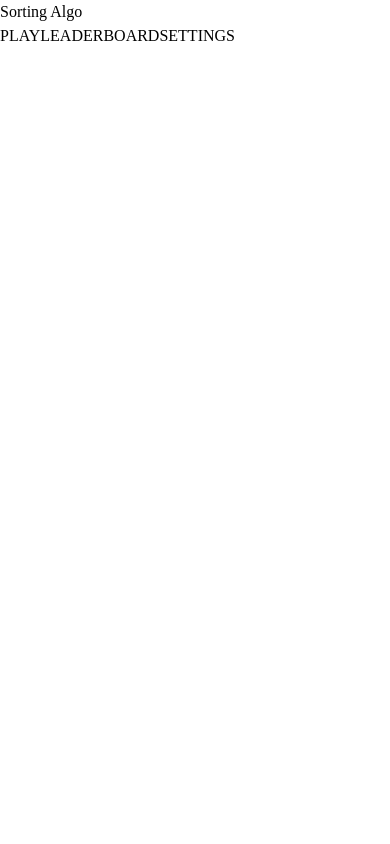
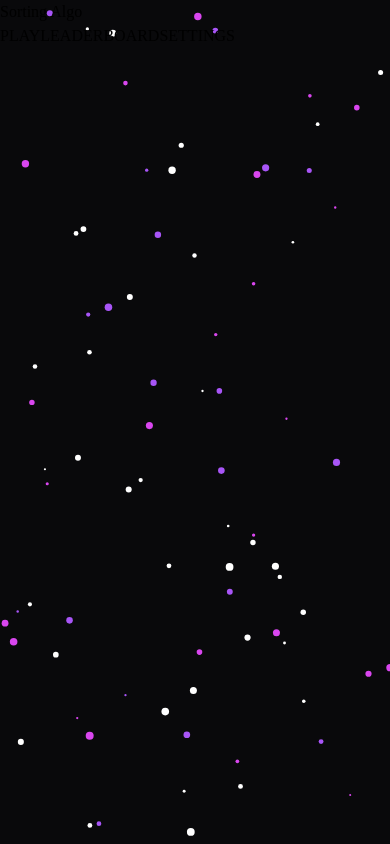
Before and after one commit to Krimzonn/Sorting-Algo-Game, a React (Vite) app in the folder sorting-algo/: page / in a window 390 px wide. Built offline with nearby package versions, Linux system fonts and the light colour scheme; the HTML template or start-up script is replaced by a standard one.

Commit message:
Added the background floating particles

```diff
--- a/sorting-algo/src/components/MainMenu.jsx
+++ b/sorting-algo/src/components/MainMenu.jsx
@@ -1,5 +1,6 @@
 import { useNavigate } from "react-router-dom";
 import { useState } from "react";
+import ParticleBackground from "./ParticleBackground";
 
 function MainMenu()
 {
@@ -13,7 +14,8 @@ function MainMenu()
 
   if (screen === 'main')
   {
-    content = <div className="h-screen flex flex-col items-center justify-center bg-zinc-950">
+    content = <div className="h-screen flex flex-col items-center justify-center">
+                <ParticleBackground />
                 <h1 className="text-5xl font-bold text-fuchsia-500 mb-10">Sorting Algo</h1>
 
                 <div className="flex flex-col gap-4">
--- /dev/null
+++ b/sorting-algo/src/components/ParticleBackground.jsx
@@ -0,0 +1,70 @@
+import { useEffect, useRef } from "react";
+
+function ParticleBackground()
+{
+    const canvasRef = useRef(null);
+
+    useEffect(() => {
+       const canvas = canvasRef.current;
+       const ctx = canvas.getContext('2d');
+
+       canvas.width = window.innerWidth;
+       canvas.height = window.innerHeight;
+
+       const particles = [];
+       const colors = ['#d946ef', '#a855f7', '#ffffff'];
+
+       for (let i = 0; i < 80; i++) {
+       particles.push({
+       x: Math.random() * canvas.width,
+       y: Math.random() * canvas.height,
+       radius: Math.random() * 3 + 1,
+       speedX: (Math.random() - 0.5) * 1.5,
+       speedY: (Math.random() - 0.5) * 1.5,
+       color: colors[Math.floor(Math.random() * colors.length)]
+     })
+                                     }
+
+       const animate = () => {
+        ctx.clearRect(0, 0, canvas.width, canvas.height);
+
+
+        particles.forEach(p => {
+        p.x += p.speedX;
+        p.y += p.speedY;
+
+        if (p.x < 0) p.x = canvas.width;
+        if (p.x > canvas.width) p.x = 0;
+        if (p.y < 0) p.y = canvas.height;
+        if (p.y > canvas.height) p.y = 0;
+
+        ctx.beginPath();
+        ctx.arc(p.x, p.y, p.radius, 0, Math.PI * 2);
+        ctx.fillStyle = p.color;
+        ctx.fill();
+  });
+
+  requestAnimationFrame(animate);
+}
+
+    const animationId = requestAnimationFrame(animate);
+
+       return () => cancelAnimationFrame(animationId);
+    }, [])
+
+    return (
+          <canvas ref={canvasRef}
+          style={{
+            position: "fixed",
+            top: 0,
+            left: 0,
+            width: '100%',
+            height: '100%',
+            zIndex: -1
+          }}
+          ></canvas>
+    );
+
+}
+
+export default ParticleBackground;
--- a/sorting-algo/src/index.css
+++ b/sorting-algo/src/index.css
@@ -9,3 +9,7 @@
 .floating {
   animation: float 3s ease-in-out infinite;
 }
+
+body {
+  background-color: #09090b;
+}
```
